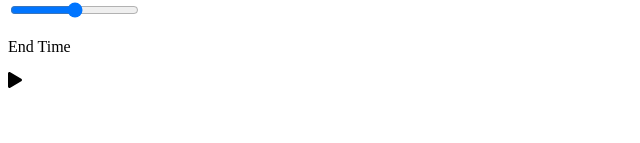
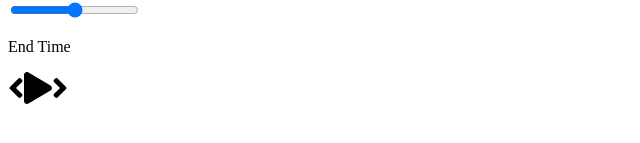
Before and after one commit to DVarner94/music-app, a React (Create React App) app: page / in a window 1280 px wide. Shown: the part 231-374 px from the top of the page, without its empty margins (0-640 px from the left). Built offline with nearby package versions, Linux system fonts and the light colour scheme.

Commit message:
utilizing the forward and reverse icons

```diff
--- a/src/components/Player.js
+++ b/src/components/Player.js
@@ -1,6 +1,6 @@
 import React from 'react';
 import { FontAwesomeIcon } from "@fortawesome/react-fontawesome";
-import { faPlay } from "@fortawesome/free-solid-svg-icons";
+import { faPlay, faAngleLeft, faAngleRight } from "@fortawesome/free-solid-svg-icons";
 
 const Player = () => {
     return (
@@ -11,7 +11,9 @@
                 <p>End Time</p>
             </div>
             <div className="play-control">
-                <FontAwesomeIcon className="play" icon={faPlay} />
+                <FontAwesomeIcon className="skip-back" size="2x" icon={faAngleLeft} />
+                <FontAwesomeIcon className="play" size="2x" icon={faPlay} />
+                <FontAwesomeIcon className="skip-forward" size="2x" icon={faAngleRight} />
             </div>
         </div>
     )
```
